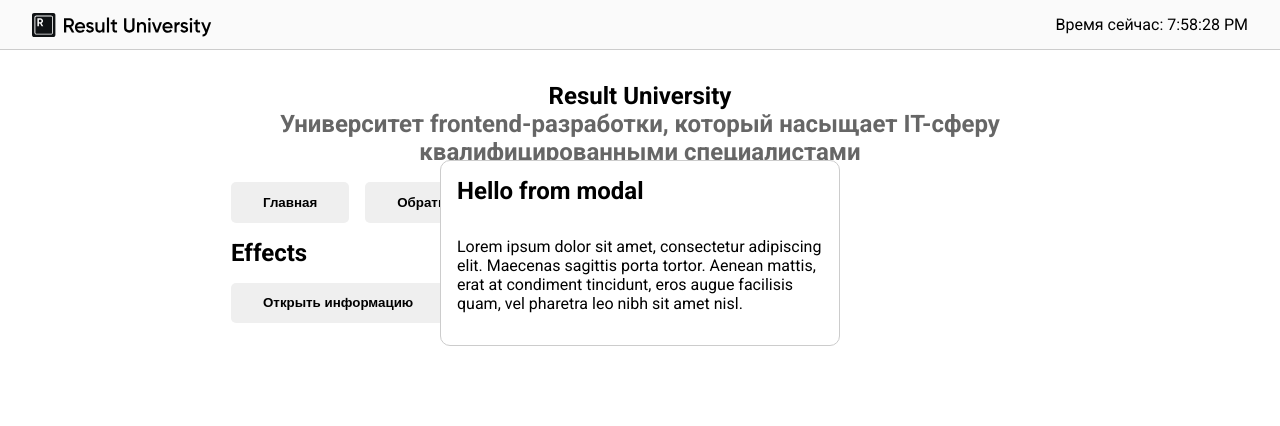
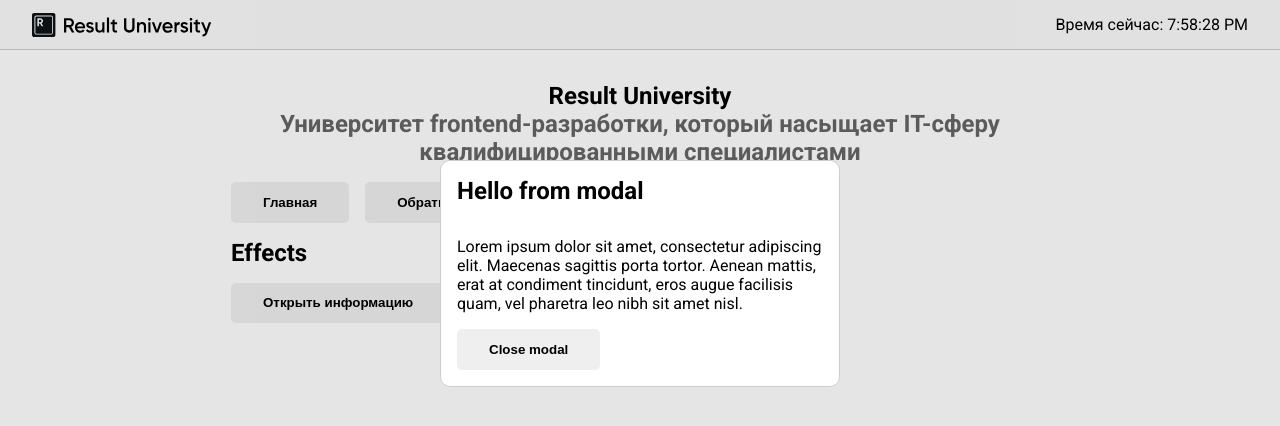
Before and after one commit to CrashStatic/react-teach, a React (Vite) app: page / in a window 1280 px wide. Both pictures are taken after a click on the button "Открыть информацию". Shown: the top 426 px of the page. Built offline with nearby package versions, Linux system fonts and the light colour scheme.

Commit message:
Добавляет взаимодействие с модалкой через useEffect

```diff
--- a/src/components/EffectSection.jsx
+++ b/src/components/EffectSection.jsx
@@ -20,6 +20,7 @@
         <p>Lorem ipsum dolor sit amet, consectetur adipiscing elit. Maecenas sagittis porta tortor. Aenean mattis, erat
           at condiment tincidunt, eros augue facilisis quam, vel pharetra leo nibh sit amet nisl.
         </p>
+        <Button onClick={() => setModal(false)}>Close modal</Button>
       </Modal>
     </section>
   )
--- a/src/components/modal/Modal.jsx
+++ b/src/components/modal/Modal.jsx
@@ -1,9 +1,20 @@
 import './Modal.css';
 import { createPortal } from "react-dom";
+import {useEffect, useRef} from "react";
 
 export default function Modal({ children, open }) {
+  const dialog = useRef();
+
+  useEffect(() => {
+    if (open) {
+      dialog.current.showModal();
+    } else {
+      dialog.current.close();
+    }
+  }, [open]);
+
   return createPortal(
-    <dialog open={open}>{children}</dialog>,
+    <dialog ref={dialog}>{children}</dialog>,
     document.getElementById('modal')
   )
 }
```
